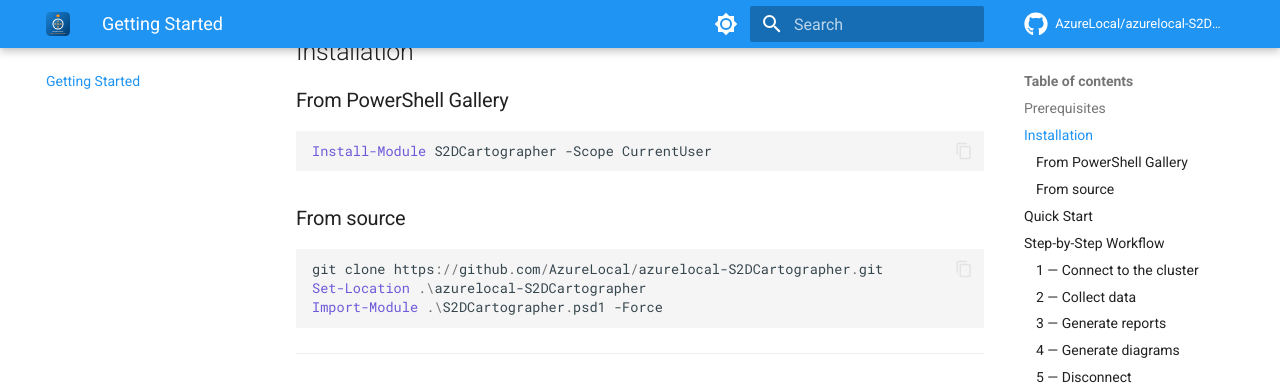
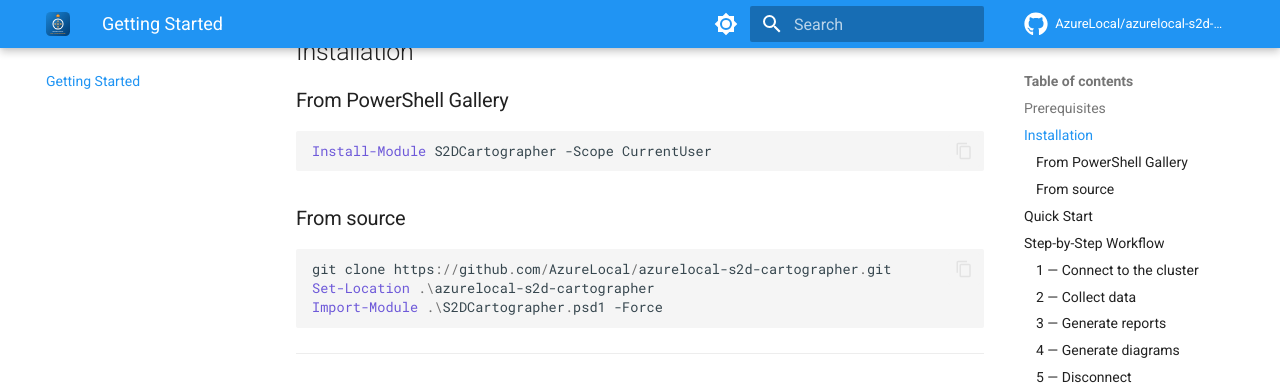
Before and after one commit to AzureLocal/azurelocal-S2DCartographer, an MkDocs documentation site: the page built from docs/getting-started.md, in a window 1280 px wide and 900 px high, scrolled down 660 px. Shown: the top 385 px of the window. Built offline with MkDocs 1.6.1 and Material for MkDocs 9.7.7, drawn with Linux system fonts in a browser that asks for light colours; comment, search, counter and statistics services are not loaded.

Commit message:
chore: rename repo references from azurelocal-S2DCartographer to azurelocal-s2d-cartographer
Updates all GitHub repo URL references, mkdocs.yml site/repo URLs, PSGallery
module manifest URIs, TRAILHEAD scripts (gh CLI repo flags), documentation
links, and workspace file name to reflect the GitHub repo rename.

PSGallery module name (S2DCartographer) is unchanged — that is the public
PowerShell module identity and renaming it would be a breaking change.

Co-Authored-By: Claude Sonnet 4.6 <noreply@anthropic.com>

````diff
--- a/docs/getting-started.md
+++ b/docs/getting-started.md
@@ -22,8 +22,8 @@ Install-Module S2DCartographer -Scope CurrentUser
 ### From source
 
 ```powershell
-git clone https://github.com/AzureLocal/azurelocal-S2DCartographer.git
-Set-Location .\azurelocal-S2DCartographer
+git clone https://github.com/AzureLocal/azurelocal-s2d-cartographer.git
+Set-Location .\azurelocal-s2d-cartographer
 Import-Module .\S2DCartographer.psd1 -Force
 ```
 
--- a/mkdocs.yml
+++ b/mkdocs.yml
@@ -1,9 +1,9 @@
 site_name: S2DCartographer
 site_description: S2DCartographer — Storage Spaces Direct analysis, visualization, and capacity reporting for Azure Local and Windows Server
 site_author: Azure Local Cloud
-site_url: https://azurelocal.github.io/azurelocal-S2DCartographer/
-repo_url: https://github.com/AzureLocal/azurelocal-S2DCartographer
-repo_name: AzureLocal/azurelocal-S2DCartographer
+site_url: https://azurelocal.github.io/azurelocal-s2d-cartographer/
+repo_url: https://github.com/AzureLocal/azurelocal-s2d-cartographer
+repo_name: AzureLocal/azurelocal-s2d-cartographer
 
 theme:
   name: material
@@ -67,7 +67,7 @@ extra:
       link: https://x.com/countrycloudboy
       name: CountryCloudBoy on X
     - icon: fontawesome/brands/github
-      link: https://github.com/AzureLocal/azurelocal-S2DCartographer
+      link: https://github.com/AzureLocal/azurelocal-s2d-cartographer
       name: GitHub Repository
     - icon: fontawesome/solid/globe
       link: https://azurelocal.cloud
````
Also changed, not shown: CONTRIBUTING.md (+1 -1 lines), README.md (+7 -7 lines), docs/changelog.md (+1 -1 lines), docs/project/roadmap.md (+7 -7 lines), docs/project/troubleshooting.md (+1 -1 lines), docs/reports.md (+1 -1 lines), 8 other files.
